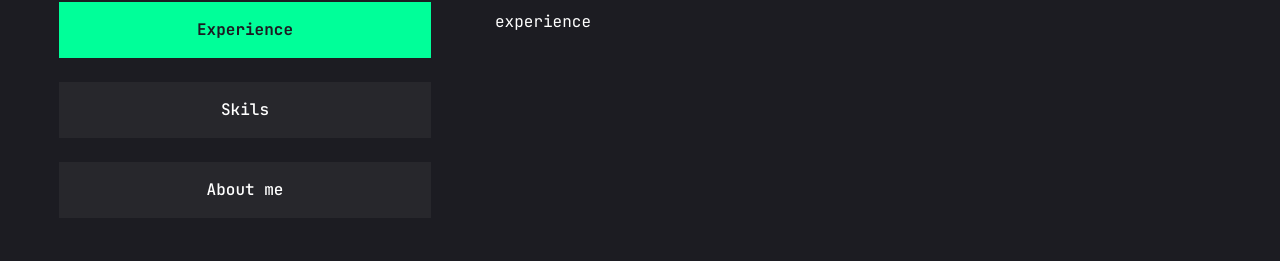
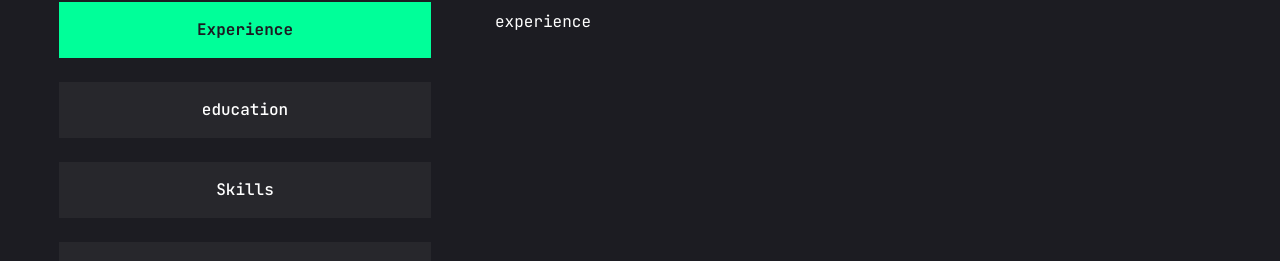
Before and after one commit to sfaa5/my-app, a Next.js app: page /resume in a window 1280 px wide. Shown: the part 182-443 px from the top of the page. Built offline with nearby package versions, Linux system fonts and the light colour scheme.

Commit message:
reusme-buttons

```diff
--- a/app/resume/page.jsx
+++ b/app/resume/page.jsx
@@ -122,8 +122,13 @@ className="flex flex-col xl:flex-row gap-[60px]"
         Experience
       </TabsTrigger>
 
-      <TabsTrigger value="skils">
-        Skils
+
+<TabsTrigger value="education" >
+  education
+</TabsTrigger>
+
+      <TabsTrigger value="skills">
+        Skills
       </TabsTrigger>
 
       <TabsTrigger value="about">
@@ -137,6 +142,24 @@ className="flex flex-col xl:flex-row gap-[60px]"
       <TabsContent  value="experience" className="w-full">
 experience
       </TabsContent>
+
+{/* education */}
+      <TabsContent  value="education" className="w-full">
+education
+      </TabsContent>
+
+      {/* skils */}
+      <TabsContent  value="skills" className="w-full">
+skills
+      </TabsContent>
+
+
+      {/* about */}
+      <TabsContent  value="about" className="w-full">
+about
+      </TabsContent>
+
+
     </div>
   </Tabs>
 </div>
```
